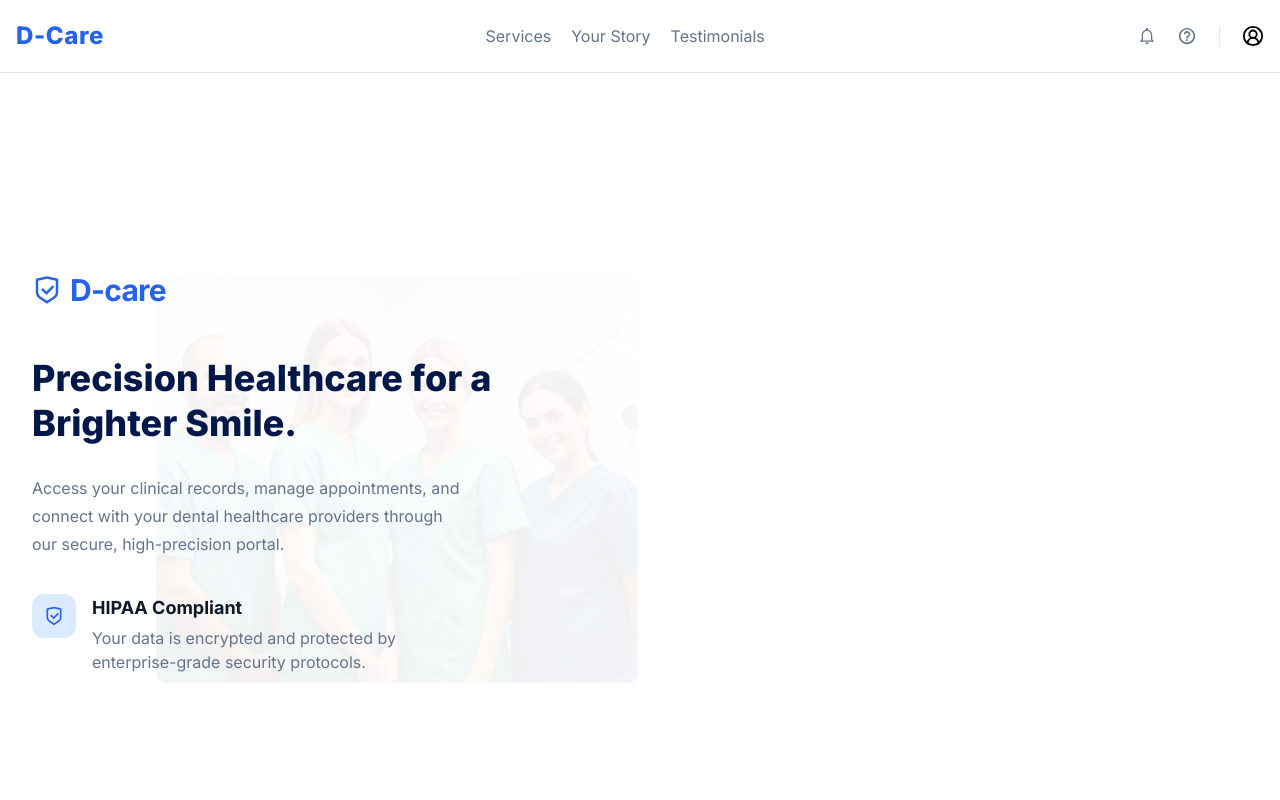
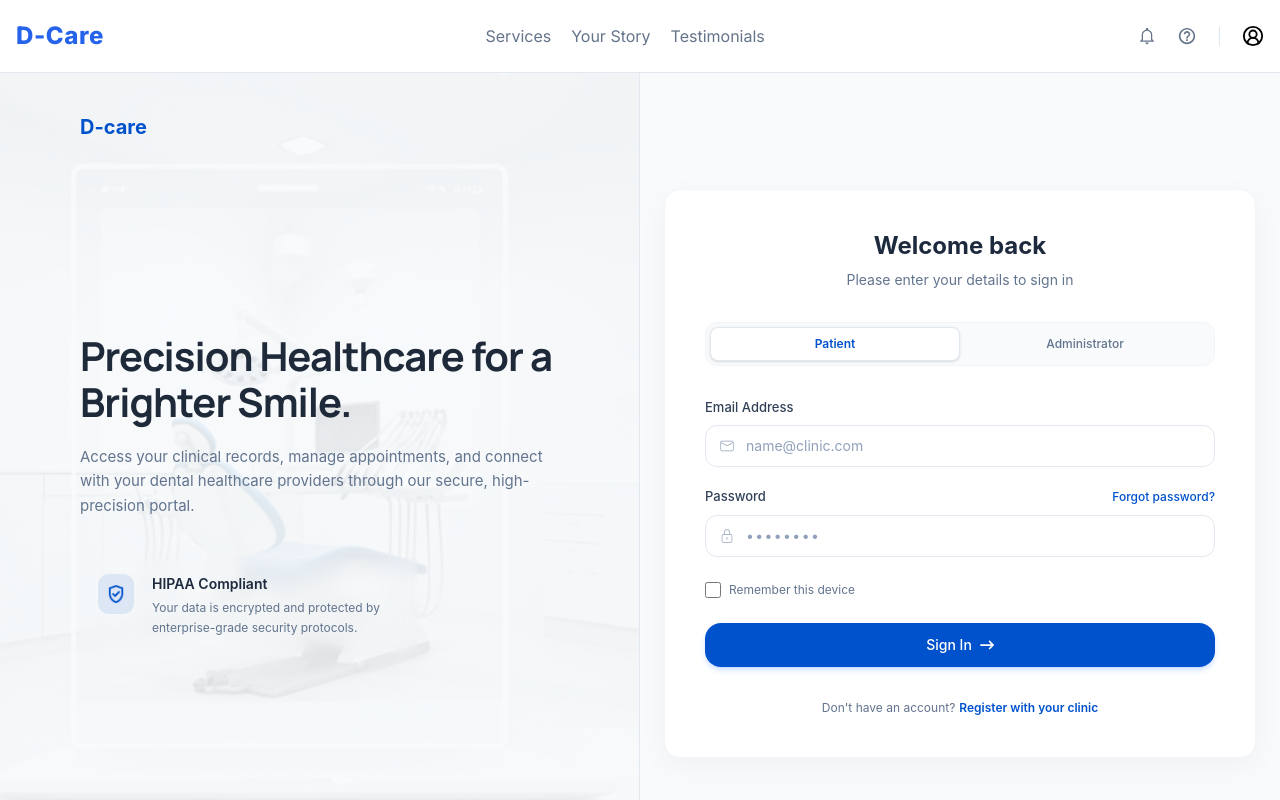
Before and after one commit to tarekelkanaria/d-care, a React (Vite) app: page /login in a window 1280 px wide. Shown: the top 800 px of the page. Built offline with nearby package versions, Linux system fonts and the light colour scheme.

Commit message:
Update Login.jsx

```diff
--- a/src/pages/Login.jsx
+++ b/src/pages/Login.jsx
@@ -1,10 +1,185 @@
-import LeftPart from "../components/Login/LeftPart";
+import image_tooth from "../assets/tooth.png";
+import image_like from "../assets/Overlay.png";
+import { CiMail } from "react-icons/ci";
+import { CiLock } from "react-icons/ci";
+import { FaArrowRightLong } from "react-icons/fa6";
+import { useState } from "react";
 
 export default function Login() {
+  const [admin, setAdmin] = useState(false);
   return (
-    <main className="min-h-screen bg-white lg:grid lg:grid-cols-2">
-      <LeftPart />
-      <div className="hidden lg:block" />
-    </main>
+    <div className="min-h-screen flex bg-gray-50 font-sans text-gray-800">
+      <div className="hidden lg:flex w-1/2 bg-slate-50 flex-col justify-center px-20 relative border-r border-slate-200 overflow-hidden">
+        <img
+          src={image_tooth}
+          alt="Background"
+          className="absolute inset-0 w-full h-full object-cover opacity-10 pointer-events-none"
+        />
+
+        <div className="absolute top-10 left-20 flex items-center gap-2 text-[#0052cc] font-bold text-xl z-10">
+          D-care
+        </div>
+
+        <div className="max-w-lg mt-10 z-10">
+          <h1 className="text-[40px] font-bold text-#0f172a leading-[1.15] mb-5 tracking-tight font-manrope">
+            Precision Healthcare for a Brighter Smile.
+          </h1>
+          <p className="text-slate-500 text-[15px] leading-relaxed mb-10">
+            Access your clinical records, manage appointments, and connect with
+            your dental healthcare providers through our secure, high-precision
+            portal.
+          </p>
+
+          <div className="flex gap-4 items-start backdrop-blur-sm p-4 w-max">
+            <img
+              src={image_like}
+              alt="Shield"
+              className="w-10 h-10 object-contain"
+            />
+            <div>
+              <h3 className="font-semibold text-sm text-slate-800">
+                HIPAA Compliant
+              </h3>
+              <p className="text-xs text-slate-500 mt-1 leading-relaxed max-w-62.5">
+                Your data is encrypted and protected by enterprise-grade
+                security protocols.
+              </p>
+            </div>
+          </div>
+        </div>
+      </div>
+
+      <div className="w-full lg:w-1/2 flex flex-col justify-center items-center relative p-6">
+        <div className="w-full max-w-420px bg-white rounded-2xl shadow-[0_8px_30px_rgb(0,0,0,0.04)] border border-slate-100 p-10 z-10">
+          {/* Header */}
+          <div className="text-center mb-8">
+            <h2 className="text-2xl font-bold text-slate-800">Welcome back</h2>
+            <p className="text-sm text-slate-500 mt-2">
+              Please enter your details to sign in
+            </p>
+          </div>
+
+          {/* Select Role */}
+          <div className="flex bg-slate-50 p-1 rounded-xl mb-8 border border-slate-100">
+            {/* admin = false
+            setadmin = false
+            if not admin mack active style
+            else not active style
+            here i need to do else */}
+            <button
+              onClick={() => setAdmin(false)}
+              className={`w-1/2 py-2 text-xs rounded-lg transition-all ${
+                !admin
+                  ? "font-semibold bg-white shadow-sm text-[#0052cc] border border-slate-200"
+                  : "font-medium text-slate-500 hover:text-slate-700"
+              }`}
+            >
+              Patient
+            </button>
+
+            <button
+              onClick={() => setAdmin(true)}
+              className={`w-1/2 py-2 text-xs rounded-lg transition-all ${
+                admin
+                  ? "font-semibold bg-white shadow-sm text-[#0052cc] border border-slate-200"
+                  : "font-medium text-slate-500 hover:text-slate-700"
+              }`}
+            >
+              Administrator
+            </button>
+          </div>
+          {/*
+         <div className="flex bg-slate-50 p-1 rounded-xl mb-8 border border-slate-100">
+
+            <button className="w-1/2 py-2 text-xs font-semibold rounded-lg bg-white shadow-sm text-[#0052cc] border border-slate-200">
+              Patient
+            </button>
+            <button className="w-1/2 py-2 text-xs font-medium rounded-lg text-slate-500 hover:text-slate-700 transition-colors">
+              Administrator
+            </button>
+          </div> */}
+
+          <form onSubmit={(e) => e.preventDefault()}>
+            <div className="mb-5">
+              <label className="block text-[13px] font-medium text-slate-700 mb-2">
+                Email Address
+              </label>
+              <div className="relative">
+                <div className="absolute inset-y-0 left-0 pl-3.5 flex items-center pointer-events-none text-slate-400">
+                  <CiMail />
+                </div>
+                <input
+                  type="email"
+                  placeholder="name@clinic.com"
+                  className="w-full pl-10 pr-4 py-2.5 bg-white border border-slate-200 rounded-xl text-sm placeholder-slate-400 focus:outline-none focus:ring-2 focus:ring-[#0052cc]/20 focus:border-[#0052cc] transition-all"
+                />
+              </div>
+            </div>
+
+            <div className="mb-5">
+              <div className="flex justify-between items-center mb-2">
+                <label className="block text-[13px] font-medium text-slate-700">
+                  Password
+                </label>
+                <button
+                  type="button"
+                  className="text-[12px] font-medium text-[#0052cc] hover:underline"
+                >
+                  Forgot password?
+                </button>
+              </div>
+              <div className="relative">
+                <div className="absolute inset-0 left-0 pl-3.5 flex items-center pointer-events-none text-slate-400">
+                  <CiLock />
+                </div>
+                <input
+                  type="password"
+                  placeholder="••••••••"
+                  className="w-full pl-10 pr-10 py-2.5 bg-white border border-slate-200 rounded-xl text-sm placeholder-slate-400 focus:outline-none focus:ring-2 focus:ring-[#0052cc]/20 focus:border-[#0052cc] transition-all tracking-widest"
+                />
+                <button
+                  type="button"
+                  className="absolute inset-y-0 right-0 pr-3.5 flex items-center text-slate-400 hover:text-slate-600"
+                ></button>
+              </div>
+            </div>
+
+            <div className="flex items-center mb-6 mt-6">
+              <input
+                type="checkbox"
+                id="remember"
+                className="w-4 h-4 text-logo bg-white border-slate-300 rounded focus:ring-[#0052cc]"
+              />
+              <label
+                htmlFor="remember"
+                className="ml-2 text-[12px] text-slate-500 cursor-pointer"
+              >
+                Remember this device
+              </label>
+            </div>
+
+            {/* Sign In Button */}
+            <button
+              type="submit"
+              className="w-full bg-[#0052cc] hover:bg-blue-700 text-white font-medium py-3 border-b-blue-700 rounded-2xl text-sm flex justify-center items-center gap-2 transition-all shadow-md shadow-blue-500/20"
+            >
+              Sign In
+              <FaArrowRightLong />
+            </button>
+          </form>
+
+          {/* Register Link */}
+          <div className="mt-8 text-center text-[12px] text-slate-500">
+            Don't have an account?
+            <button
+              type="button"
+              className="text-[#0052cc] hover:underline font-semibold ml-1"
+            >
+              Register with your clinic
+            </button>
+          </div>
+        </div>
+      </div>
+    </div>
   );
 }
```
